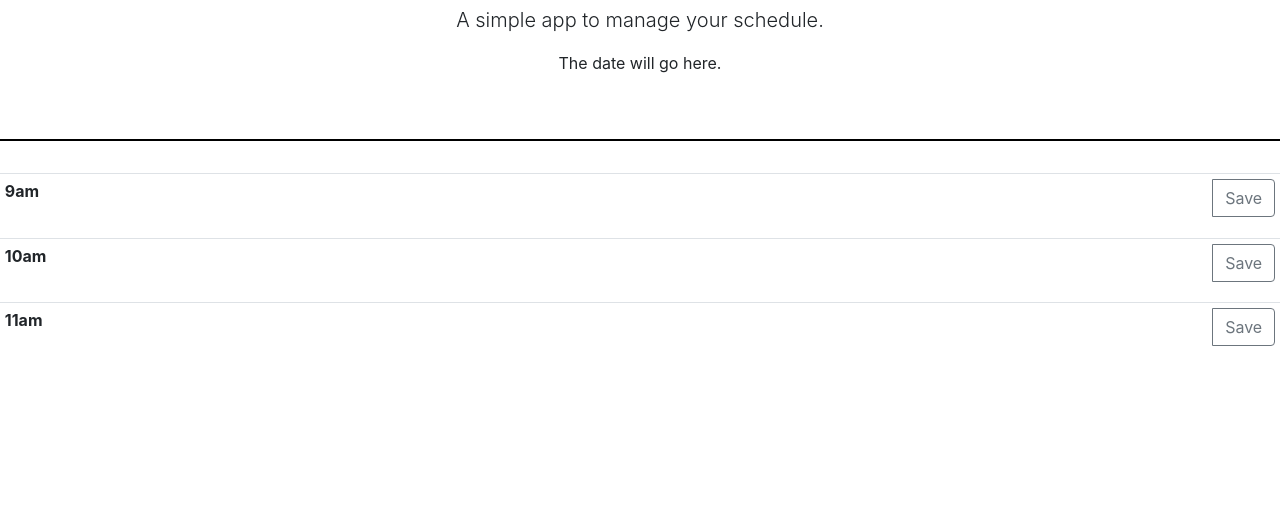
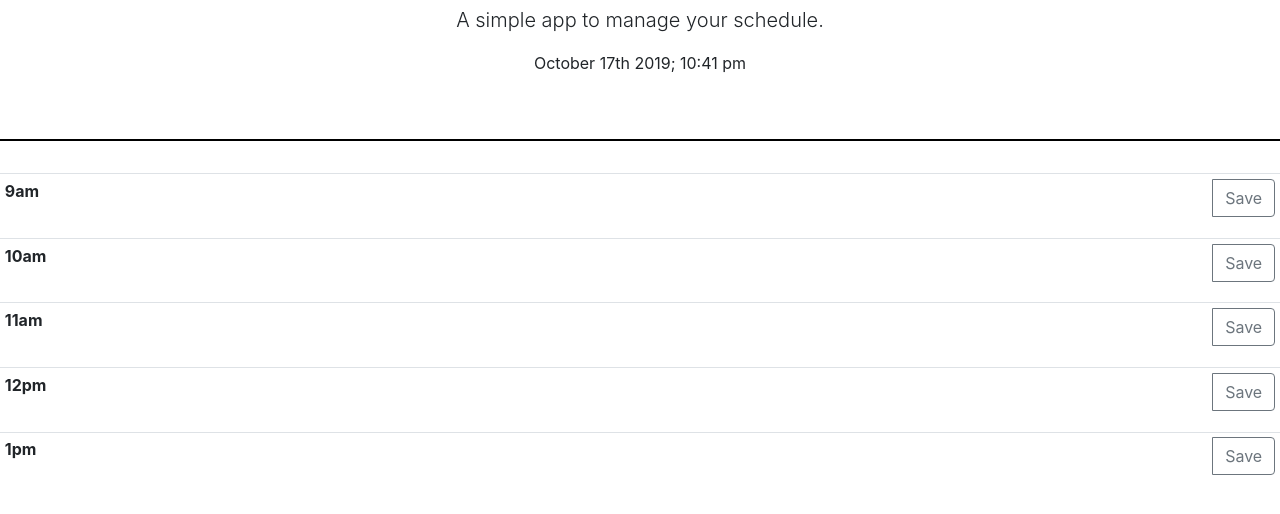
Before and after one commit to rhomann21/dayplanner, a plain HTML site: page index.html in a window 1280 px wide. Shown: the part 134-648 px from the top of the page. Drawn offline with nearby package versions, Linux system fonts and the light colour scheme.

Commit message:
added moment date and time

```diff
--- a/app.js
+++ b/app.js
@@ -1,6 +1,10 @@
-var saveBtn = document.getElementById="button-addon2";//today's date
+var now = moment().format('MMMM Do YYYY; h:mm a');
+var dateElement = document.querySelector('#dateTime');
+
+dateElement.innerHTML = now.toString();
 
 //helper functions
+
 
 //events
 
--- a/index.html
+++ b/index.html
@@ -11,12 +11,11 @@
 <body>
     <div class="wrapper">
         <div class="jumbotron jumbotron-fluid" style="background-color: white;">
-        <div class="container">
-            <h1 class="display-4">Work Week Scheduler</h1>
-            <p class="lead">A simple app to manage your schedule.</p>
-        <div class="moment" id="dateTime">The date will go here.
-        </div>
-        </div>
+            <div class="container">
+                <h1 class="display-4">Work Week Scheduler</h1>
+                <p class="lead">A simple app to manage your schedule.</p>
+                <div class="moment" id="dateTime"></div>
+            </div>
         </div>
     </div>
 
@@ -38,7 +37,7 @@
             <th scope="row">10am</th>
             <td>
             <div class="input-group mb-3">
-                <input type="text" class="form-control" aria-label="Recipient's username" aria-describedby="button-addon2">
+                <input type="text" class="form-control" id="dailyTask" aria-label="Recipient's username" aria-describedby="button-addon2">
                 <div class="input-group-append">
                     <button class="btn btn-outline-secondary" type="button" id="button-addon2">Save</button>
                 </div>
@@ -54,10 +53,37 @@
                     <button class="btn btn-outline-secondary" type="button" id="button-addon2">Save</button>
                 </div>
             </div>
+
+            </td>
+            </tr>
+            <tr>
+            <th scope="row">12pm</th>
+            <td>
+            <div class="input-group mb-3">
+                <input type="text" class="form-control" aria-label="Recipient's username" aria-describedby="button-addon2">
+                <div class="input-group-append">
+                    <button class="btn btn-outline-secondary" type="button" id="button-addon2">Save</button>
+                </div>
+            </div>
+
+            </td>
+            </tr>
+            <tr>
+            <th scope="row">1pm</th>
+            <td>
+            <div class="input-group mb-3">
+                <input type="text" class="form-control" aria-label="Recipient's username" aria-describedby="button-addon2">
+                <div class="input-group-append">
+                    <button class="btn btn-outline-secondary" type="button" id="button-addon2">Save</button>
+                </div>
+            </div>
+
             </td>
             </tr>
         </table>
     </div>
     </div>
+    <script src="moment.js"></script>
+    <script src="app.js"></script>
 </body>
 </html>
```
